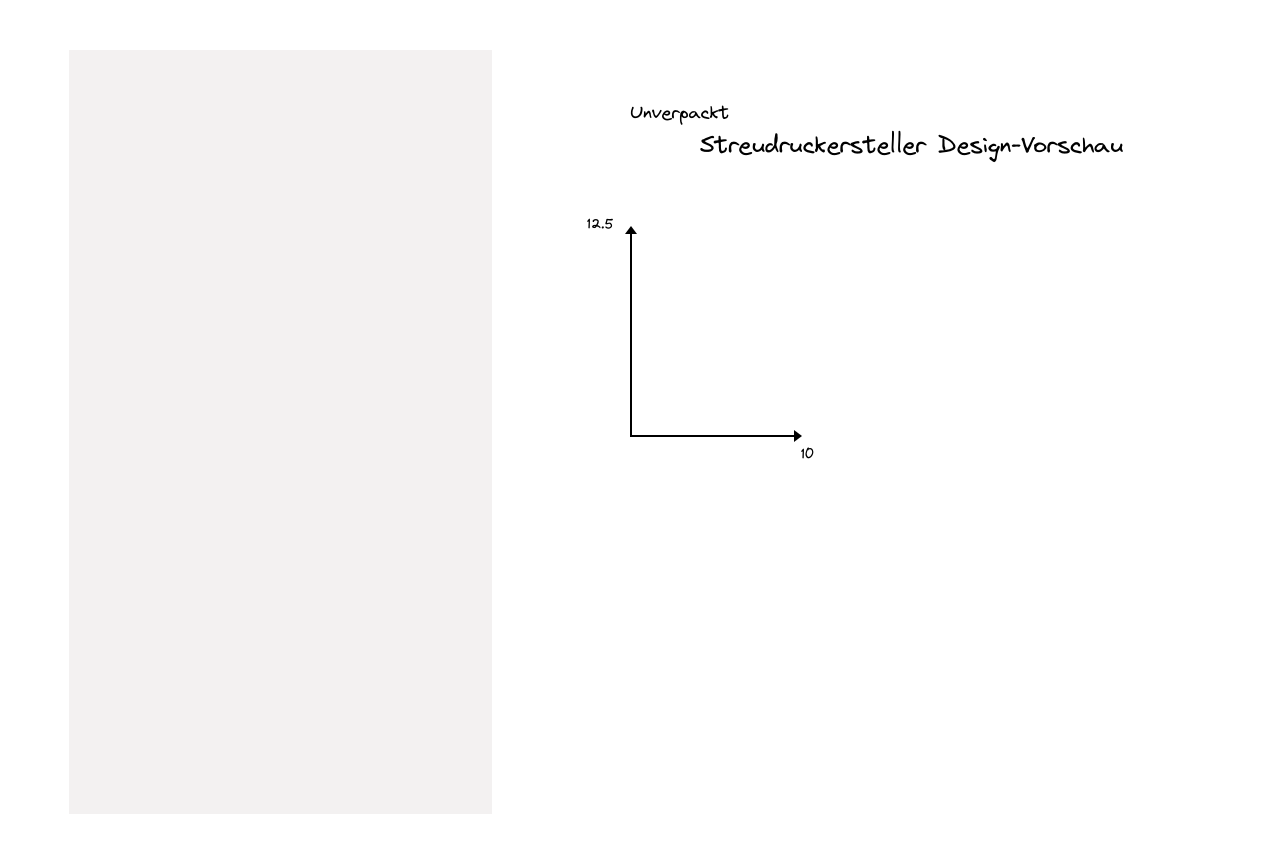
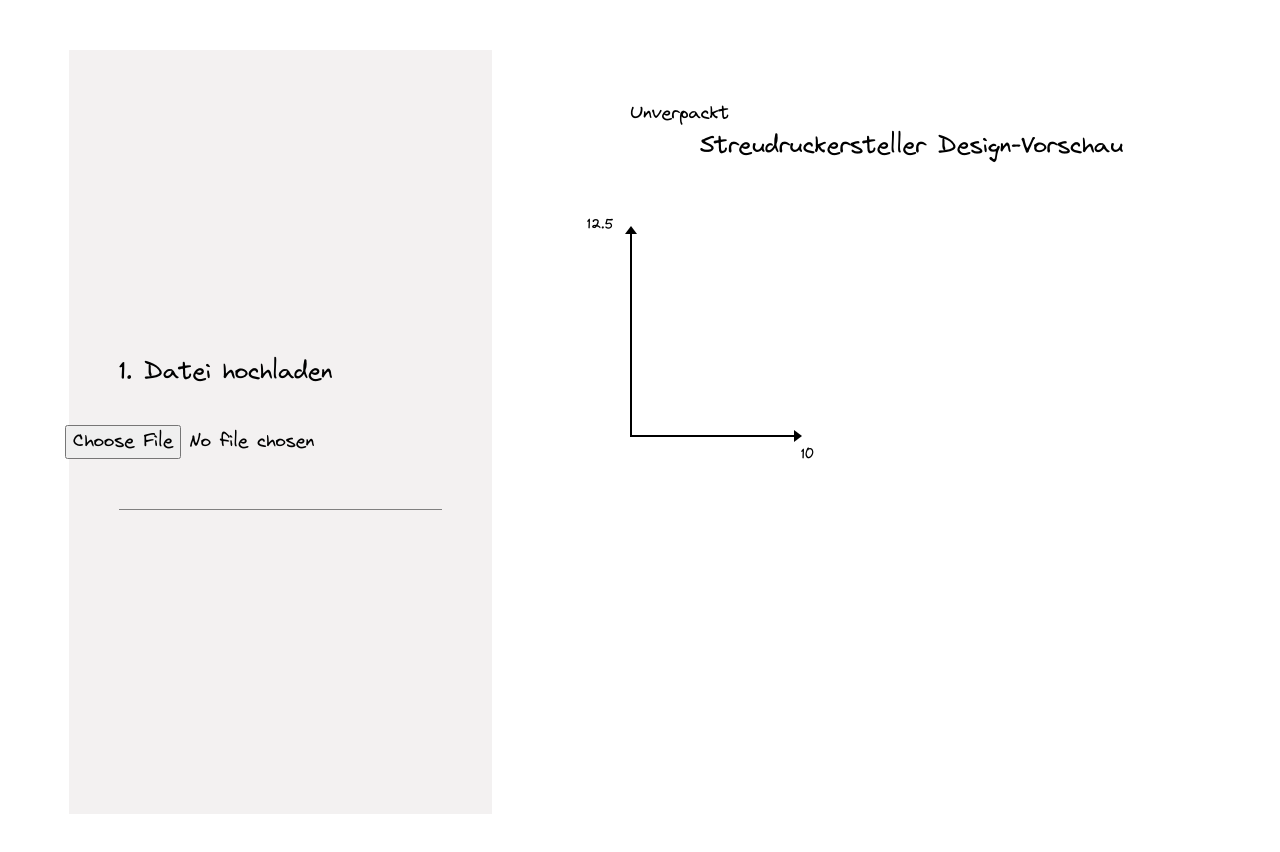
Before and after one commit to gsilvan/logo-pattern-generator, a React (Create React App) app: page / in a window 1280 px wide. Both pictures are taken after a click on the button "Verpackt". Shown: the top 852 px of the page. Built offline with nearby package versions, Linux system fonts and the light colour scheme.

Commit message:
add banderole logo on user input

```diff
--- a/src/App.tsx
+++ b/src/App.tsx
@@ -53,6 +53,7 @@ function App() {
   const [xlogoPadding, setXLogoPadding] = useState(0);
   const [ylogoPadding, setYLogoPadding] = useState(0);
   const [image, setImage] = useState("");
+  const [banderoleImage, setbanderoleImage] = useState("");
   const [width, setWidth] = useState(25);
   const [height, setHeight] = useState(25);
   const [x2Offset, setX2Offset] = useState(0);
@@ -91,6 +92,25 @@ function App() {
     const file = e.target.files?.[0];
 
     if (file) {
+      if (isPacked){
+        if (file.type === "application/pdf") {
+          console.log(file);
+          try {
+            const imageDataUrl = await convertPdfPageToImage(file, 1, 2);
+            setbanderoleImage(imageDataUrl);
+          } catch (error) {
+            console.error("Error converting PDF to image:", error);
+          }
+        } else {
+          try {
+            const imageDataUrl = await readFileAsDataURL(file);
+            setbanderoleImage(imageDataUrl);
+          } catch (error) {
+            console.error("Error reading file:", error);
+          }
+        }
+      }
+      else {
         if (file.type === "application/pdf") {
           console.log(file);
           try {
@@ -105,6 +125,7 @@ function App() {
             setImage(imageDataUrl);
           } catch (error) {
             console.error("Error reading file:", error);
+          }
         }
       }
     }
@@ -521,7 +542,32 @@ function App() {
             </div>
           </div>
         <div className="packung-settings" style= {{display: !isPacked ? 'none' : 'block'}}>
-
+        <div className={`setting-group-container upload-setting-group-container ${isNotShow1 ? 'not-show' : ''}`}>
+          <div className="subtitle">
+            <h3>1. Datei hochladen</h3>
+          </div>
+          <div className="logo-upload">
+            <input
+            className="input-btn"
+            id="selectFile"
+            type="file"
+            onChange={(e) => {
+              handleImageUpload(e);
+              imgLoading();
+            }}
+            accept="image/*, application/pdf"
+            />
+          </div>
+          <div className={`setting-group-container last-setting-group-container ${isNotShow5 ? 'not-show' : ''}`}>
+              <div className="download-div">
+                <div className="subtitle">
+                  <h3>5. Download</h3>
+                </div>
+              <DownloadCanvas canvasRef={canvasRef}/>
+              </div>
+            </div>
+          <p className={`${!isLoading && 'not-show'}`}>Ein Moment...</p>
+        </div>
         </div>
         </div>
         <div className="canvas-div-container">
@@ -532,6 +578,7 @@ function App() {
             </div>
               <Canvas
               image={image}
+              banderoleImage = {banderoleImage}
               width={width}
               height={height}
               rotation={rotation}
--- a/src/Canvas.tsx
+++ b/src/Canvas.tsx
@@ -12,6 +12,7 @@ export default function Canvas({
   width,
   height,
   image,
+  banderoleImage,
   rotation,
   logoTargetWidth,
   backgroundColor,
@@ -27,6 +28,7 @@ export default function Canvas({
   width: number;
   height: number;
   image: string;
+  banderoleImage: string;
   rotation: number;
   logoTargetWidth: number;
   backgroundColor: string;
@@ -55,12 +57,22 @@ export default function Canvas({
     setIsLogoLoaded(false);
     img.src = image;
     img.onload = () => {
-      console.log('loaded')
       imgOnLoad();
       setIsLogoLoaded(true);
     }
     return img;
   }, [image]);
+
+  const banderoleLogo = useMemo(() => {
+    const img = new Image();
+    setIsLogoLoaded(false);
+    img.src = banderoleImage;
+    img.onload = () => {
+      imgOnLoad();
+      setIsLogoLoaded(true);
+    }
+    return img;
+  }, [banderoleImage]);
 
 
 
@@ -155,16 +167,29 @@ export default function Canvas({
         if (isPacked && pdfImage) {
           const img = new Image();
           img.src = pdfImage;
-            const imgWidth = img.width;
-            const imgHeight = img.height;
 
-            if (imgWidth && imgHeight) {
-              const centerX = (canvasSize.width - imgWidth) / 2 ;
-              const centerY = (canvasSize.height - imgHeight) / 2;
+          const imgAspectRatio = img.width / img.height;
+          const imgWidth = canvasSize.width;
+          const imgHeight = img.width / imgAspectRatio;
 
-              ctx.drawImage(img, centerX, centerY, imgWidth, imgHeight);
+
+          const bLAspectRatio = banderoleLogo.width / banderoleLogo.height
+          const bLHeight = imgHeight;
+          const bLWidth = bLAspectRatio * bLHeight;
+
+          if (imgWidth && imgHeight) {
+            const centerX = (canvasSize.width - imgWidth) / 2 ;
+            const centerY = (canvasSize.height - imgHeight) / 2;
+
+            ctx.drawImage(img, centerX, centerY, imgWidth, imgHeight);
+
+            if (bLWidth && bLHeight) {
+              const centerBLX = (canvasSize.width - bLWidth) / 2 ;
+              const centerBLY = (canvasSize.height - bLHeight) / 2;
+              ctx.drawImage(banderoleLogo, centerBLX, centerBLY, bLWidth, bLHeight);
+              console.log(banderoleLogo, bLAspectRatio, bLHeight,bLWidth);
             }
-
+          }
         }
 
 
```
Lines whose indentation alone changed are shown as unchanged.
